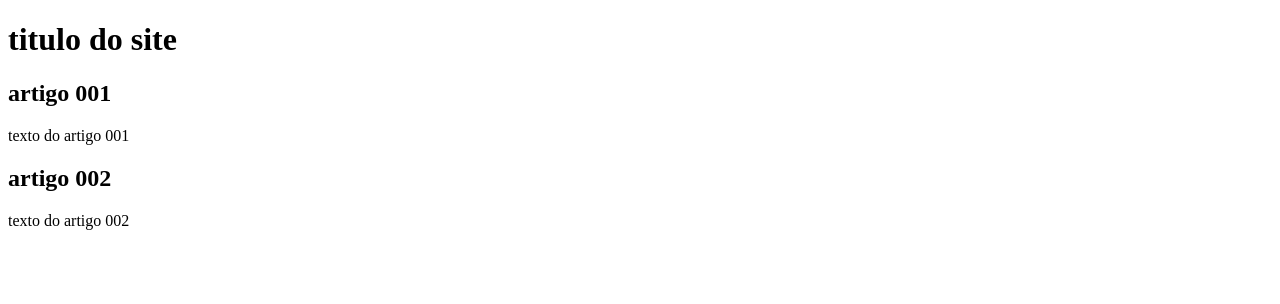
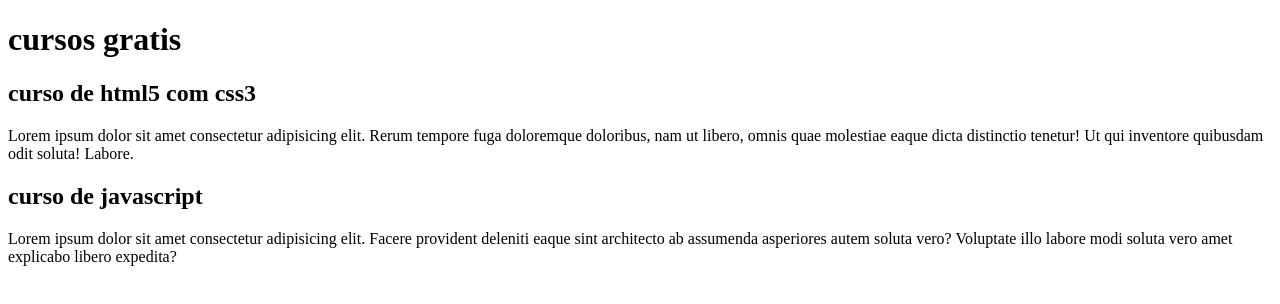
Before and after one commit to aninhajs/projeto-site, a plain HTML site: page index.html in a window 1280 px wide. Drawn offline with Linux system fonts and the light colour scheme.

Commit message:
comecei a escrever conteúdo

```diff
--- a/index.html
+++ b/index.html
@@ -8,15 +8,15 @@
 <body>
     <main>
         <head>
-            <h1>titulo do site </h1>
+            <h1>cursos gratis </h1>
         </head>
         <article>
-            <h2>artigo 001</h2>
-            <p>texto do artigo 001</p>
+            <h2>curso de html5 com css3</h2>
+            <p>Lorem ipsum dolor sit amet consectetur adipisicing elit. Rerum tempore fuga doloremque doloribus, nam ut libero, omnis quae molestiae eaque dicta distinctio tenetur! Ut qui inventore quibusdam odit soluta! Labore.</p>
         </article>
         <article>
-            <h2>artigo 002</h2>
-            <p>texto do artigo 002</p>
+            <h2>curso de javascript</h2>
+            <p>Lorem ipsum dolor sit amet consectetur adipisicing elit. Facere provident deleniti eaque sint architecto ab assumenda asperiores autem soluta vero? Voluptate illo labore modi soluta vero amet explicabo libero expedita?</p>
         </article>
     </main>
 
```
